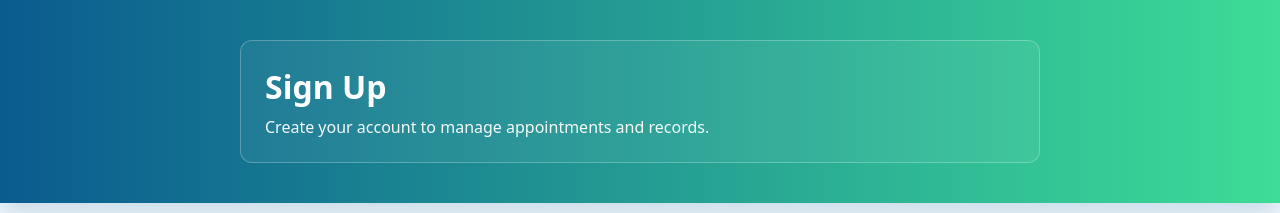
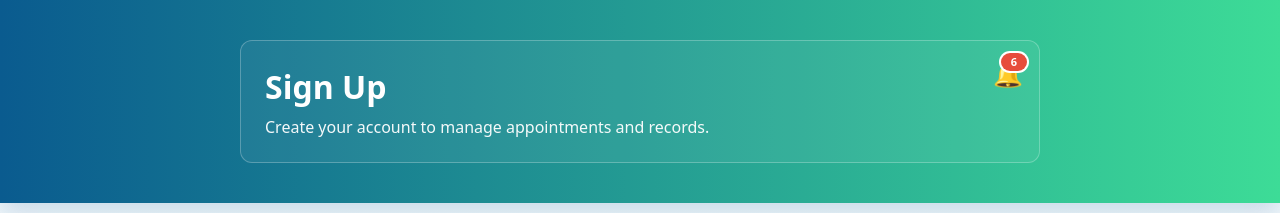
Before and after one commit to shrayash-D/health_managment_system, an Angular app: page /signup in a window 1280 px wide. Shown: the top 213 px of the page. Built offline with nearby package versions, Linux system fonts and the light colour scheme.

Commit message:
Sid Commited

```diff
--- a/src/app/app.component.ts
+++ b/src/app/app.component.ts
@@ -1,13 +1,13 @@
 import { Component } from '@angular/core';
 import { RouterOutlet } from '@angular/router';
 import { LoginComponent } from "./userlogin/userlogin.component";
-import { SignupComponent } from "./usersignup/usersignup.component";
+import { UsersignupComponent } from "./usersignup/usersignup.component";
 import { UserprofileComponent } from "./userprofile/userprofile.component";
 import { AppointmentFormComponent } from "./appointment-form/appointment-form.component";
 
 @Component({
   selector: 'app-root',
-  imports: [RouterOutlet, LoginComponent, SignupComponent, UserprofileComponent, AppointmentFormComponent],
+  imports: [RouterOutlet],
   templateUrl: './app.component.html',
   styleUrl: './app.component.css'
 })
--- a/src/app/app.routes.ts
+++ b/src/app/app.routes.ts
@@ -2,7 +2,7 @@ import { Routes } from '@angular/router';
 import { UserprofileComponent } from './userprofile/userprofile.component';
 import { LoginComponent } from './userlogin/userlogin.component';
 import { AuthGuard } from './services/auth.guard';
-import { SignupComponent } from './usersignup/usersignup.component';
+import { UsersignupComponent } from './usersignup/usersignup.component';
 export const routes: Routes = [
     {
         path:"",
@@ -21,6 +21,6 @@ export const routes: Routes = [
     },
     {
         path:"signup",
-        component:SignupComponent
+        component:UsersignupComponent
     }
 ];
--- a/src/app/userlogin/userlogin.component.css
+++ b/src/app/userlogin/userlogin.component.css
@@ -56,4 +56,4 @@
 .form-field select option[value="patient"] { color: #e76f51; }
 .form-field select option[value="admin"] { color: #264653; }
 
-.link{ color:var(--primary)};
+.link{ color:var(--primary)}
--- a/src/app/userlogin/userlogin.component.html
+++ b/src/app/userlogin/userlogin.component.html
@@ -75,3 +75,4 @@
     </section>
   </main>
 </div>
+<router-outlet></router-outlet>
--- a/src/app/usersignup/usersignup.component.css
+++ b/src/app/usersignup/usersignup.component.css
@@ -189,3 +189,62 @@ body {
 .link:hover {
   text-decoration: underline;
 }
+.hero-inner {
+  position: relative; /* positioning context for bell + popup */
+}
+
+.alert-bell {
+  position: absolute;
+  top: 0;
+  right: 0;
+  margin: 1rem;
+  cursor: pointer;
+}
+
+.bell-icon {
+  font-size: 24px;
+}
+
+.badge {
+  position: absolute;
+  top: -4px;
+  right: -4px;
+  min-width: 18px;
+  height: 18px;
+  padding: 0 4px;
+  border-radius: 9px;
+  background: #e74c3c;
+  color: #fff;
+  font-size: 11px;
+  font-weight: 600;
+  line-height: 18px;
+  text-align: center;
+  box-shadow: 0 0 0 2px #fff;
+}
+
+.popup {
+  position: absolute;
+  top: 40px;
+  right: 0;
+  background: #fff;
+  border: 1px solid #ccc;
+  padding: 1rem;
+  width: 250px;
+  box-shadow: 0 2px 6px rgba(0,0,0,0.15);
+  z-index: 10;
+}
+
+.popup h4 {
+  margin-top: 0;
+}
+
+.popup ul {
+  list-style: none;
+  padding: 0;
+  margin: 0;
+}
+
+.popup li.invalid {
+  color: #e74c3c;
+  font-weight: 600;
+}
--- a/src/app/usersignup/usersignup.component.html
+++ b/src/app/usersignup/usersignup.component.html
@@ -4,37 +4,54 @@
       <div class="hero-inner">
         <h1>Sign Up</h1>
         <p>Create your account to manage appointments and records.</p>
+        <!-- 🔔 Bell Alert -->
+        <!-- 🔔 Bell Icon -->
+        <div class="alert-bell" (click)="togglePopup()">
+          <span class="bell-icon">🔔</span>
+          <span class="badge">{{ invalidCount }}</span>
+        </div>
+        <!-- Popup panel -->
+        <div class="popup" *ngIf="popupVisible">
+          <ul>
+            <li
+              *ngFor="let field of signupForm.controls | keyvalue"
+              [class.invalid]="field.value.invalid"
+            >
+              {{ field.key }} is {{ field.value.invalid ? "invalid" : "valid" }}
+            </li>
+          </ul>
+        </div>
       </div>
     </div>
   </section>
 
   <main class="container">
     <section class="card signup-card">
-      <form class="form-grid" novalidate>
+      <form class="form-grid" [formGroup]="signupForm" (ngSubmit)="onSubmit()" novalidate>
         <div class="form-field">
           <label for="name">Full Name</label>
-          <input id="name" type="text" placeholder="Your name" />
+          <input id="name" type="text" placeholder="Your name" formControlName="name" />
         </div>
 
         <div class="form-field">
           <label for="email">Email</label>
-          <input id="email" type="email" placeholder="name@example.com" />
+          <input id="email" type="email" placeholder="name@example.com" formControlName="email"  />
         </div>
 
         <div class="form-field">
           <label for="phone">Phone</label>
-          <input id="phone" type="tel" placeholder="+91 XXXXX XXXXX" />
+          <input id="phone" type="tel" placeholder="+91 XXXXX XXXXX" formControlName="phone" />
         </div>
 
         <div class="form-field">
           <label for="dob">Date of Birth</label>
-          <input id="dob" type="date" />
+          <input id="dob" type="date" formControlName="dob" />
         </div>
 
         <div class="form-field">
           <label for="password">Password</label>
           <div class="password-wrap">
-            <input id="password" [type]="passType" placeholder="Min 8 chars" />
+            <input id="password" [type]="passType" placeholder="Min 8 chars" formControlName="password" />
             <!-- <button type="button" class="icon-btn eye" (click)="toggle('pass')">{{ passVisible ? '🙈' : '👁️' }}</button> -->
           </div>
         </div>
@@ -42,7 +59,7 @@
         <div class="form-field">
           <label for="confirm">Confirm Password</label>
           <div class="password-wrap">
-            <input id="confirm" [type]="confirmType" placeholder="Re-enter password" />
+            <input id="confirm" [type]="confirmType" placeholder="Re-enter password" formControlName="confirm" />
             <!-- <button type="button" class="icon-btn eye" (click)="toggle('confirm')">{{ confirmVisible ? '🙈' : '👁️' }}</button> -->
           </div>
         </div>
@@ -63,3 +80,4 @@
       </form>
     </section>
   </main>
+ <router-outlet></router-outlet>
--- a/src/app/usersignup/usersignup.component.ts
+++ b/src/app/usersignup/usersignup.component.ts
@@ -1,22 +1,23 @@
 import { Component, OnInit } from '@angular/core';
 import { CommonModule } from '@angular/common';
-import { Router ,RouterLink} from '@angular/router';
+import { Router, RouterLink, RouterOutlet } from '@angular/router';
 import {
   FormBuilder,
   FormGroup,
   ReactiveFormsModule,
   Validators,
-  AbstractControl
+  AbstractControl,
+  FormControl,
 } from '@angular/forms';
 
 @Component({
   selector: 'app-signup',
   standalone: true,
-  imports: [CommonModule, ReactiveFormsModule,RouterLink],
+  imports: [CommonModule, ReactiveFormsModule, RouterLink, RouterOutlet],
   templateUrl: './usersignup.component.html',
-  styleUrls: ['./usersignup.component.css']
+  styleUrls: ['./usersignup.component.css'],
 })
-export class SignupComponent implements OnInit {
+export class UsersignupComponent implements OnInit {
   signupForm!: FormGroup;
 
   passVisible = false;
@@ -33,24 +34,21 @@ export class SignupComponent implements OnInit {
   constructor(private fb: FormBuilder, private router: Router) {}
 
   ngOnInit(): void {
-    this.signupForm = this.fb.group(
-      {
-        name: ['', [Validators.required, Validators.minLength(3)]],
-        email: ['', [Validators.required, Validators.email]],
-        phone: [
-          '',
-          [
-            Validators.required,
-            Validators.pattern(/^\+91\s\d{5}\s\d{5}$/) // +91 XXXXX XXXXX
-          ]
-        ],
-        dob: ['', Validators.required],
-        password: ['', [Validators.required, Validators.minLength(8)]],
-        confirm: ['', Validators.required],
-        terms: [false, Validators.requiredTrue]
-      },
-      { validators: this.passwordMatchValidator }
-    );
+    this.signupForm = new FormGroup({
+      name: new FormControl('', [Validators.required]),
+      email: new FormControl('', [Validators.required, Validators.email]),
+      phone: new FormControl('', [
+        Validators.required,
+        // Validators.pattern(/^\+91\s\d{5}\s\d{5}$/) // +91 XXXXX XXXXX
+      ]),
+      dob: new FormControl('', Validators.required),
+      password: new FormControl('', [Validators.required]),
+      confirm: new FormControl('', Validators.required),
+      terms: new FormControl(false),
+    });
+    this.signupForm.statusChanges.subscribe(() => this.updateInvalidCount());
+    this.signupForm.valueChanges.subscribe(() => this.updateInvalidCount());
+    this.updateInvalidCount();
   }
 
   // ✅ Custom validator for password confirmation
@@ -81,7 +79,19 @@ export class SignupComponent implements OnInit {
       console.log('Form Submitted:', this.signupForm.value);
       this.router.navigate(['/login']);
     } else {
+      console.log('Form is invalid');
+      console.log(this.signupForm.errors);
       this.signupForm.markAllAsTouched();
     }
   }
+  popupVisible = false;
+  invalidCount = 0;
+
+  togglePopup(): void {
+    this.popupVisible = !this.popupVisible;
+  }
+  private updateInvalidCount(): void {
+    const controls = this.signupForm.controls;
+    this.invalidCount = Object.values(controls).filter((c) => c.invalid).length;
+  }
 }
```
